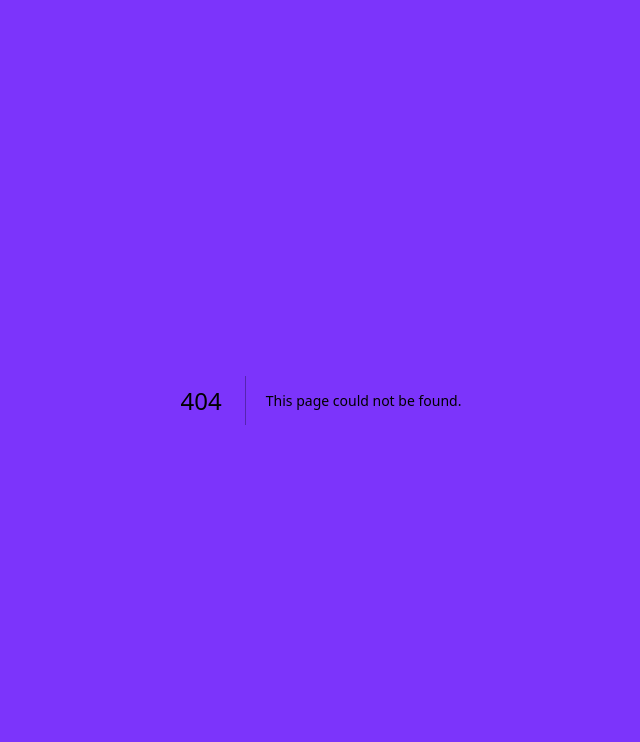
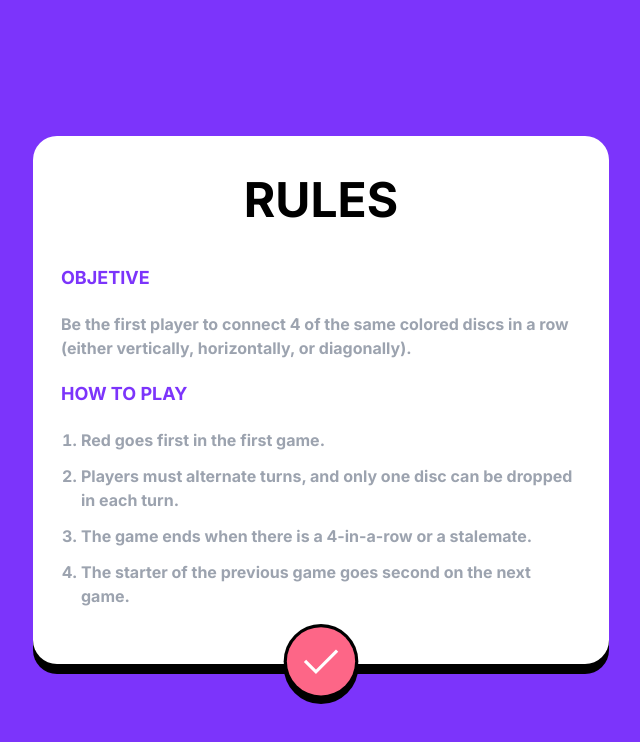
Before and after one commit to aronft/connect4, a Next.js app: page /rules in a window 1280 px wide. Before the commit this address had no page. Shown: the top 742 px of the page, without its empty margins (319-959 px from the left). Built offline with nearby package versions, Linux system fonts and the light colour scheme.

Commit message:
create rules page

```diff
--- /dev/null
+++ b/src/app/rules/page.tsx
@@ -0,0 +1,53 @@
+import Image from 'next/image'
+import Link from 'next/link'
+import checkIcon from '@/assets/icon-check.svg'
+
+export default function RulesPage() {
+    return (
+        <main className=" mx-0 flex h-dvh items-center justify-center">
+            <section className=" border-3 shadow-4xl relative  flex max-w-xl   flex-col items-start justify-between rounded-3xl border-black bg-white px-7 py-10  pb-14 font-bold">
+                <h1 className="mb-10 w-full text-center text-5xl font-bold uppercase ">
+                    Rules
+                </h1>
+                <h2 className="mb-5 text-lg uppercase text-purple-600">
+                    Objetive
+                </h2>
+                <p className="text-gray-400  mb-5">
+                    Be the first player to connect 4 of the same colored discs
+                    in a row (either vertically, horizontally, or diagonally).
+                </p>
+
+                <h2 className="mb-5 text-lg uppercase text-purple-600">
+                    HOW TO PLAY
+                </h2>
+                <ol className="text-gray-400 flex list-decimal flex-col gap-3 pl-5">
+                    <li>Red goes first in the first game.</li>
+                    <li>
+                        Players must alternate turns, and only one disc can be
+                        dropped in each turn.
+                    </li>
+                    <li>
+                        The game ends when there is a 4-in-a-row or a stalemate.
+                    </li>
+                    <li>
+                        The starter of the previous game goes second on the next
+                        game.
+                    </li>
+                </ol>
+                <Link
+                    href={'/'}
+                    aria-label="back to home"
+                    className="absolute bottom-0 left-1/2 h-20 w-20 -translate-x-1/2 translate-y-1/2"
+                >
+                    <Image
+                        src={checkIcon}
+                        width={50}
+                        height={50}
+                        className="h-full w-full"
+                        alt="check icon"
+                    />
+                </Link>
+            </section>
+        </main>
+    )
+}
```
